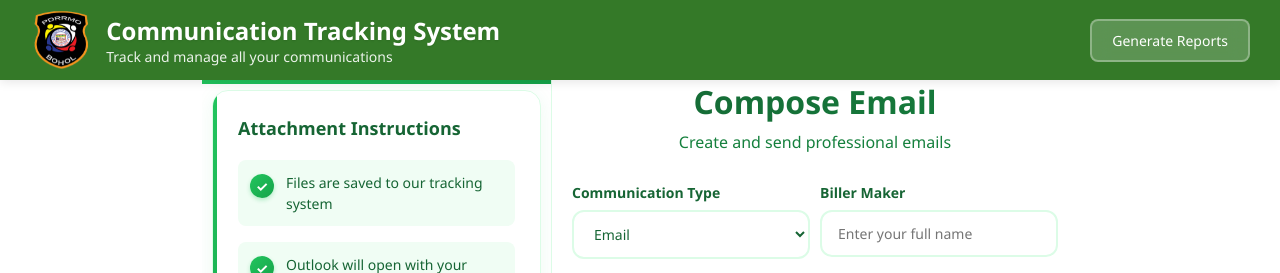
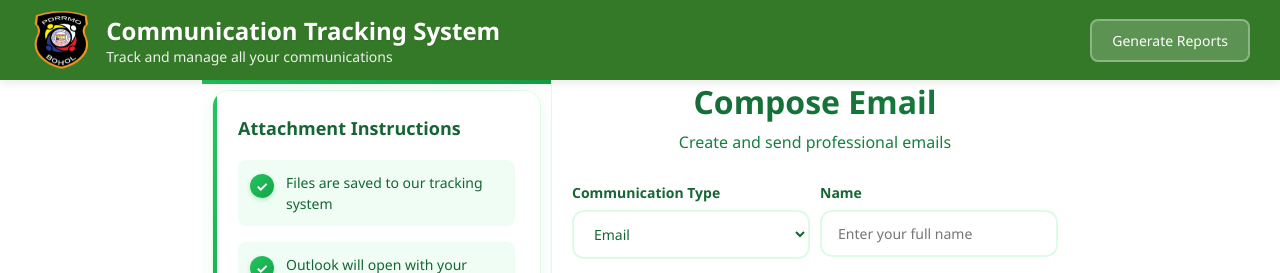
Before and after one commit to johnirvinbucar/email-tracker, a React (Vite) app in the folder client/: page / in a window 1280 px wide. Shown: the top 273 px of the page. Built offline with nearby package versions, Linux system fonts and the light colour scheme.

Commit message:
update text

```diff
--- a/client/src/components/EmailForm.jsx
+++ b/client/src/components/EmailForm.jsx
@@ -408,7 +408,7 @@ const EmailForm = () => {
                 {/* Sender Name Field */}
                 <div className="form-group modern-form-group">
                   <label htmlFor="senderName" className="modern-label">
-                    Biller Maker
+                    Name
                   </label>
                   <input
                     type="text"
@@ -506,12 +506,12 @@ const EmailForm = () => {
                       >
                         <option value="ARE">ARE</option>
                         <option value="BILLS">BILLS</option>
-                        <option value="Commu">Commu</option>
+                        <option value="COMMU">COMMU</option>
                         <option value="IAR">IAR</option>
                         <option value="LEAVE">LEAVE</option>
                         <option value="NTP/CA<">NTP/CA</option>
                         <option value="VOUCHER">VOUCHER</option>
-                        <option value="Training">Training</option>
+                        <option value="TRAINING">TRAINING</option>
                       </select>
                     </div>
 
--- a/client/src/components/ReportsPage.jsx
+++ b/client/src/components/ReportsPage.jsx
@@ -708,7 +708,7 @@ const handleUpdateStatusSubmit = async () => {
   <div className="info-grid">
     {/* 1st Row: Sender, Document Type */}
     <div className="info-item">
-      <div className="info-label">Biller Maker</div>
+      <div className="info-label">Name</div>
       <div className="info-value">{selectedReport.sender_name}</div>
     </div>
     <div className="info-item">
```
